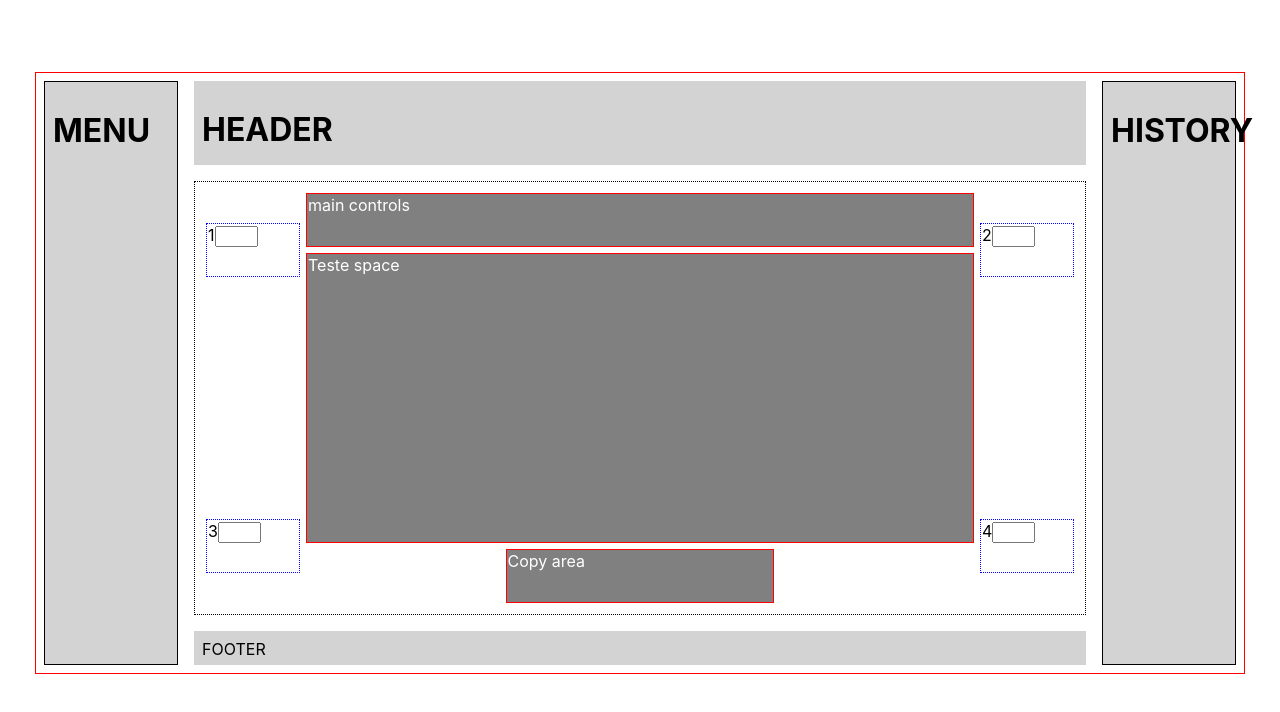
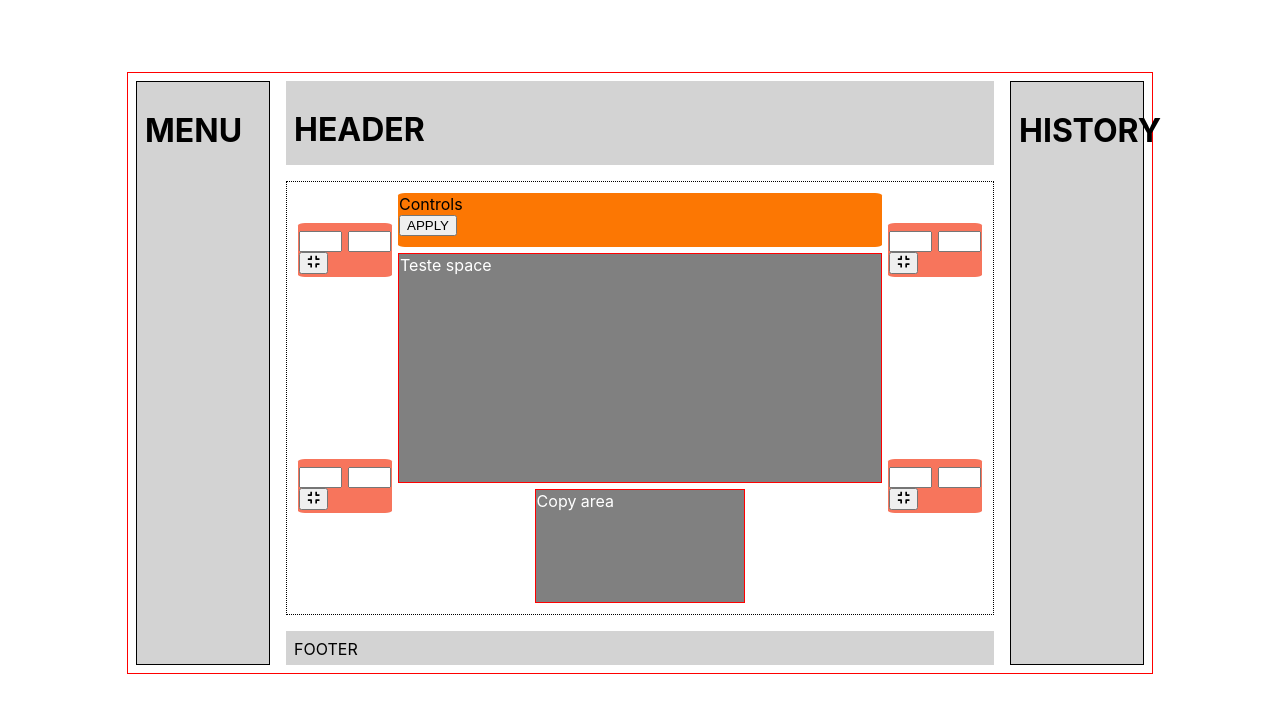
Before and after one commit to DaniloVieira/SillyProjects, a React (Create React App) app in the folder border-radius-previwer/: page / in a window 1280 px wide. Shown: the top 712 px of the page. Built offline with nearby package versions, Linux system fonts and the light colour scheme.

Commit message:
Still working in layout

```diff
--- a/border-radius-previwer/src/App.js
+++ b/border-radius-previwer/src/App.js
@@ -8,18 +8,16 @@ import Layout from './hoc/layout/Layout';
 
 function App() {
   return (
-    <div style={{height: '90%'}} >
+    <div style={{display: 'flex',  justifyContent: 'space-between'}}>
+      <div></div>
       <Layout>
-      {/* <div style={{border: 'black solid 1px', backgroundColor: 'red', color: 'white'}}>space1</div> */}
         <Header/>
-      {/* <div style={{border: 'black solid 1px', backgroundColor: 'red', color: 'white'}}>space2</div> */}
         <MenuPanel/>
         <Previwer/>
         <HistoryPanel/>
-      {/* <div style={{border: 'black solid 1px', backgroundColor: 'red', color: 'white'}}>space3</div> */}
         <Footer/>
-      {/* <div style={{border: 'black solid 1px', backgroundColor: 'red', color: 'white'}}>space4</div> */}
       </Layout>
+      <div></div>
     </div>
   );
 }
--- a/border-radius-previwer/src/components/previwer/copyArea/CopyArea.js
+++ b/border-radius-previwer/src/components/previwer/copyArea/CopyArea.js
@@ -3,7 +3,7 @@ import React from 'react';
 
 const copyArea = (props) => {
     return (
-        <div className={props.classes} style={{ 'grid-area': 'copy-area'}}>
+        <div className={props.classes} style={{ gridArea: 'copy-area'}}>
             {props.children}
         </div>
     );
--- /dev/null
+++ b/border-radius-previwer/src/components/previwer/inputValues/InputValue.js
@@ -0,0 +1,20 @@
+import React from 'react';
+import classes from './InputValue.module.css';
+
+import { FaCompress } from "react-icons/fa";
+
+const inputValue = (props) => {
+    return (
+
+
+        <div className={classes.InputValues} style={{ gridArea: props.gridAreaId}}>
+            <div className={classes.InputContainer}>
+                <input type='number' maxLength="3"/>
+                <input type='number' maxLength="3"/>
+            </div>
+            <div><button><FaCompress></FaCompress></button></div>
+        </div>
+    );
+}
+
+export default inputValue;
--- /dev/null
+++ b/border-radius-previwer/src/components/previwer/inputValues/InputValue.module.css
@@ -0,0 +1,29 @@
+.InputValues{
+    background-color: #f7755c;
+    border-radius: 7px / 2.5px;
+}
+
+.InputValues > div  {
+    display: flex ;
+    justify-content: space-between;
+
+
+}
+
+.InputContainer > input {
+    width : 35px;
+    margin-top: 7px;
+    /* margin: 2px, 5px, 0px, 5px;  */
+
+}
+
+.InputContainer > input::-webkit-outer-spin-button,
+input::-webkit-inner-spin-button {
+  -webkit-appearance: none;
+  margin: 0;
+}
+
+/* Firefox */
+.InputContainer > input[type=number] {
+  -moz-appearance: textfield;
+}
--- a/border-radius-previwer/src/components/previwer/mainControls/MainControls.js
+++ b/border-radius-previwer/src/components/previwer/mainControls/MainControls.js
@@ -1,10 +1,11 @@
 import React from 'react';
-// import classes from './MainControls.module.css';
+import classes from './MainControls.module.css';
 
 const mainControls = (props) => {
     return (
-        <div className={props.classes} style={{ 'grid-area': 'control'}}>
-            {props.children}
+        <div className={classes.MainControls} style={{ gridArea: 'control'}}>
+            Controls
+            <div><button>APPLY</button></div>
         </div>
     );
 
--- a/border-radius-previwer/src/components/previwer/mainControls/MainControls.module.css
+++ b/border-radius-previwer/src/components/previwer/mainControls/MainControls.module.css
@@ -0,0 +1,4 @@
+.MainControls{
+    background-color: #fc7703;
+    border-radius: 7px / 2.5px;
+}
--- a/border-radius-previwer/src/components/previwer/testSpace/TesteSpace.js
+++ b/border-radius-previwer/src/components/previwer/testSpace/TesteSpace.js
@@ -3,7 +3,7 @@ import React from 'react';
 
 const testSpace = (props) => {
     return (
-        <div className={props.classes} style={{ 'grid-area': 'test-space'}}>
+        <div className={props.classes} style={{ gridArea: 'test-space'}}>
             {props.children}
         </div>
     );
--- a/border-radius-previwer/src/containers/Previwer.js
+++ b/border-radius-previwer/src/containers/Previwer.js
@@ -4,6 +4,7 @@ import classes from './Previwer.module.css';
 import MainControls from '../components/previwer/mainControls/MainControls';
 import TesteSpace from '../components/previwer/testSpace/TesteSpace';
 import CopyArea from '../components/previwer/copyArea/CopyArea';
+import InputValue from '../components/previwer/inputValues/InputValue';
 
 class Previwer extends Component {
 
@@ -14,12 +15,11 @@ class Previwer extends Component {
     render(){
         return (
             <div className={classes.Previwer}>
-                <div style={{'grid-area': 'input1', border: 'blue 1px dotted'}}>1<input type='number' style={{width : '35px'}}/></div>
-                <div style={{'grid-area': 'input2', border: 'blue 1px dotted'}}>2<input type='number' style={{width : '35px'}}/></div>
-                <div style={{'grid-area': 'input3', border: 'blue 1px dotted'}}>3<input type='number' style={{width : '35px'}}/></div>
-                <div style={{'grid-area': 'input4', border: 'blue 1px dotted'}}>4<input type='number' style={{width : '35px'}}/></div>
-
-                <MainControls classes={classes.Border.concat(' ').concat(classes.Change)}>main controls</MainControls>
+                <InputValue classes={classes.Border} gridAreaId="input1"/>
+                <InputValue classes={classes.Border} gridAreaId="input2"/>
+                <InputValue classes={classes.Border} gridAreaId="input3"/>
+                <InputValue classes={classes.Border} gridAreaId="input4"/>
+                <MainControls classes={classes.Border.concat(' ').concat(classes.Change)}>Main controls</MainControls>
                 <TesteSpace classes={classes.Border}>Teste space</TesteSpace>
                 <CopyArea classes={classes.Border}>Copy area</CopyArea>
             </div>
--- a/border-radius-previwer/src/containers/Previwer.module.css
+++ b/border-radius-previwer/src/containers/Previwer.module.css
@@ -13,7 +13,7 @@
 
     display: grid;
     grid-template-columns: 100px repeat(3, auto) 100px;
-    grid-template-rows: repeat(3, 30px)  auto repeat(3, 30px);
+    grid-template-rows: repeat(3, 30px)  auto repeat(2, 30px) 90px;
     grid-template-areas:
         ".      control    control    control    ."
         "input1 control    control    control    input2"
--- a/border-radius-previwer/src/hoc/layout/Layout.module.css
+++ b/border-radius-previwer/src/hoc/layout/Layout.module.css
@@ -1,10 +1,12 @@
 .Content {
     border: double red 1px;
+
 
     margin-top: 72px;
     margin-left: 35px;
     margin-right: 35px;
-    height: 90%;
+    height: 95%;
+    width: 80%;
     display: grid;
     grid-template-columns: [first-column] 150px [line2-column] auto [line3-column] 150px [end-column];
     grid-template-rows: [first-row] 100px [line2-row] 450px [line3-row] 50px [end-row];
```
